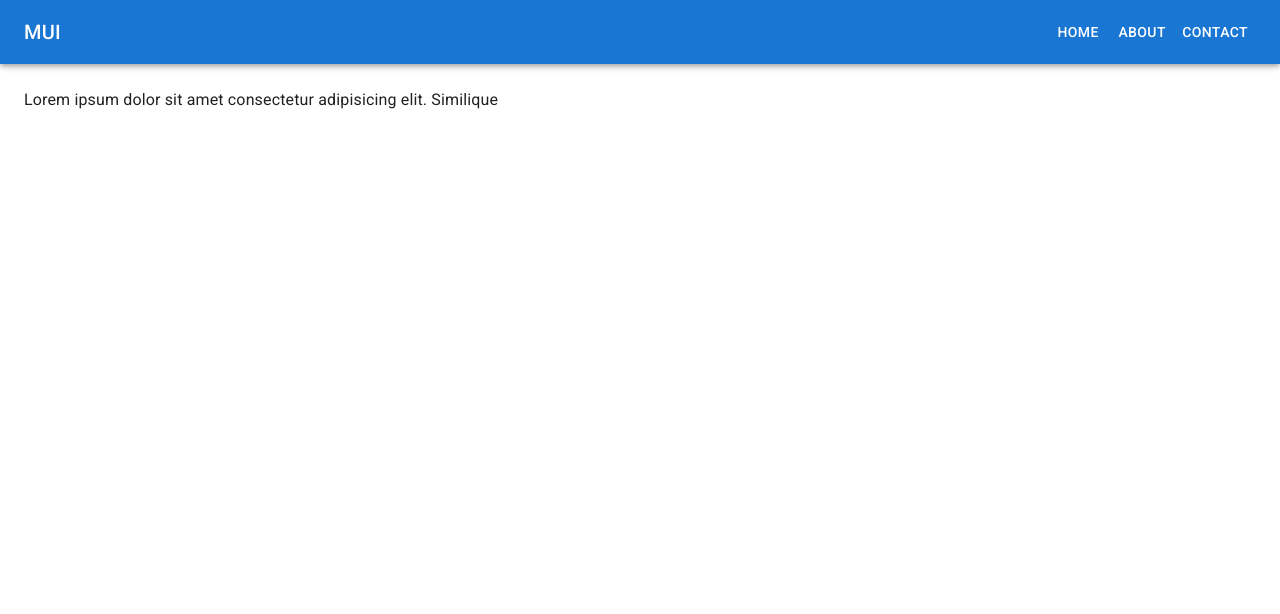
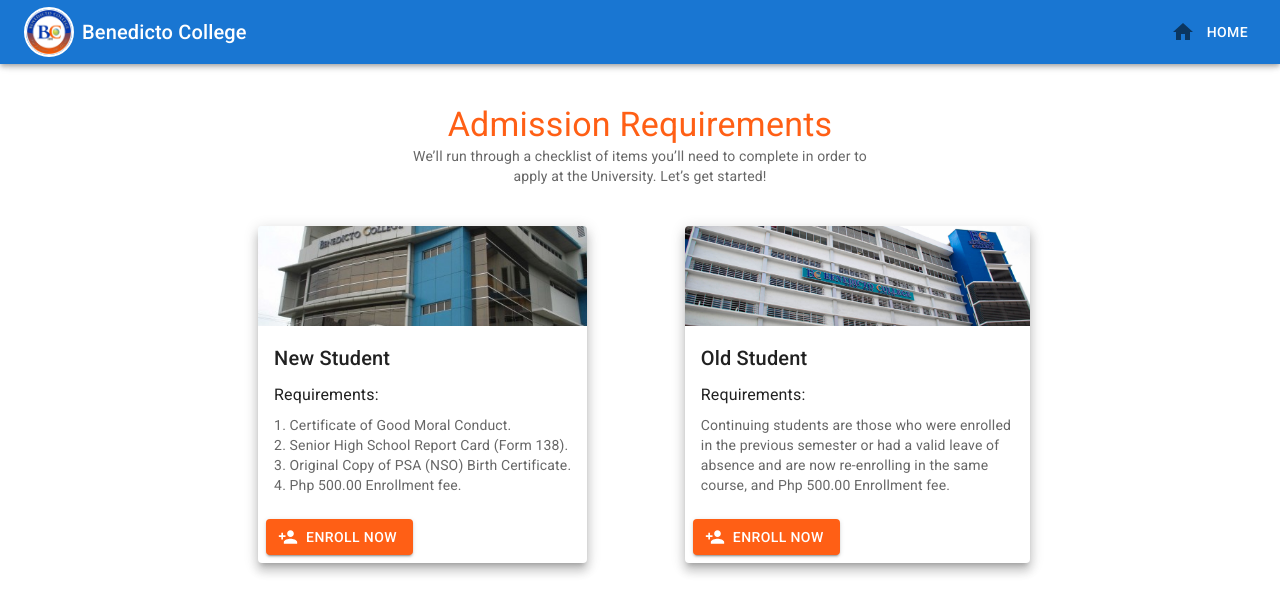
Before and after one commit to npcnon/UIUXPublic-Cebu-City-Campus, a React (Vite) app: page /EnrollmentPage in a window 1280 px wide. Shown: the top 614 px of the page. Built offline with nearby package versions, Linux system fonts and the light colour scheme.

Commit message:
Done EnrollmentPage and some changes of design but naay red na line ang landing page component

```diff
--- a/src/Pages/Home/components/AppAppbar.tsx
+++ b/src/Pages/Home/components/AppAppbar.tsx
@@ -11,12 +11,26 @@ import Drawer from "@mui/material/Drawer";
 import List from "@mui/material/List";
 import ListItem from "@mui/material/ListItem";
 import ListItemText from "@mui/material/ListItemText";
+import ListItemIcon from "@mui/material/ListItemIcon";
 import Box from "@mui/material/Box";
 import Button from "@mui/material/Button";
 import useMediaQuery from "@mui/material/useMediaQuery";
-import { Theme, useTheme } from "@mui/material/styles";
+import { useTheme } from "@mui/material/styles";
+//icon
+import HomeIcon from "@mui/icons-material/Home";
+import AccountCircleIcon from "@mui/icons-material/AccountCircle";
+import SchoolIcon from "@mui/icons-material/School";
+import RoomPreferencesIcon from "@mui/icons-material/RoomPreferences";
+import LocationOnIcon from "@mui/icons-material/LocationOn";
+import QuestionAnswerIcon from "@mui/icons-material/QuestionAnswer";
 
-const navItems = ["Home", "Courses", "Facilities", "Location", "Faq's"];
+const navItems = [
+  { label: "Home", icon: <HomeIcon /> }, //home icon
+  { label: "Course", icon: <SchoolIcon /> },
+  { label: "Facilities", icon: <RoomPreferencesIcon /> },
+  { label: "Location", icon: <LocationOnIcon /> },
+  { label: "Faq", icon: <QuestionAnswerIcon /> },
+];
 
 interface Props {
   window?: () => Window;
@@ -36,7 +50,7 @@ function HideOnScroll(props: Props) {
   );
 }
 
-export default function HiddenOnScroll(props: Props) {
+export default function AppAppBar(props: Props) {
   const theme = useTheme();
   const isMobile = useMediaQuery(theme.breakpoints.down("sm"));
   const [mobileOpen, setMobileOpen] = React.useState(false);
@@ -52,8 +66,11 @@ export default function HiddenOnScroll(props: Props) {
       </Typography>
       <List>
         {navItems.map((item) => (
-          <ListItem key={item} disablePadding>
-            <ListItemText primary={item} sx={{ textAlign: "center" }} />
+          <ListItem key={item.label} disablePadding>
+            {item.icon && (
+              <ListItemIcon sx={{ minWidth: 36 }}>{item.icon}</ListItemIcon>
+            )}
+            <ListItemText primary={item.label} sx={{ textAlign: "center" }} />
           </ListItem>
         ))}
       </List>
@@ -77,18 +94,38 @@ export default function HiddenOnScroll(props: Props) {
                 <MenuIcon />
               </IconButton>
             ) : null}
+
+            {/*image logo*/}
+            <img
+              src="/src/StaticFiles/Logo.jpg" // Replace with the actual path to your logo
+              alt="BC Logo"
+              style={{
+                width: "50px",
+                height: "50px",
+                borderRadius: "50%",
+                objectFit: "cover",
+                border: "2px solid #fff",
+                marginRight: "8px", // Adjust the margin as needed
+              }}
+            />
+
             <Typography
               variant="h6"
               component="div"
               sx={{ flexGrow: 1, display: { xs: "block", sm: "block" } }}
             >
-              BC LOGO
+              Benedicto College
             </Typography>
             {!isMobile ? (
               <Box sx={{ display: { xs: "none", sm: "block" } }}>
                 {navItems.map((item) => (
-                  <Button key={item} sx={{ color: "#fff" }}>
-                    {item}
+                  <Button key={item.label} sx={{ color: "#fff" }}>
+                    {item.icon && (
+                      <ListItemIcon sx={{ minWidth: 36 }}>
+                        {item.icon}
+                      </ListItemIcon>
+                    )}
+                    {item.label}
                   </Button>
                 ))}
               </Box>
--- a/src/Pages/Home/components/EnrollmentPage.tsx
+++ b/src/Pages/Home/components/EnrollmentPage.tsx
@@ -1,92 +1,145 @@
 import * as React from "react";
 import AppBar from "@mui/material/AppBar";
-import Box from "@mui/material/Box";
+import Toolbar from "@mui/material/Toolbar";
+import Typography from "@mui/material/Typography";
 import CssBaseline from "@mui/material/CssBaseline";
-import Divider from "@mui/material/Divider";
+import useScrollTrigger from "@mui/material/useScrollTrigger";
+import Slide from "@mui/material/Slide";
+import IconButton from "@mui/material/IconButton";
+import MenuIcon from "@mui/icons-material/Menu";
 import Drawer from "@mui/material/Drawer";
-import IconButton from "@mui/material/IconButton";
 import List from "@mui/material/List";
 import ListItem from "@mui/material/ListItem";
-import ListItemButton from "@mui/material/ListItemButton";
 import ListItemText from "@mui/material/ListItemText";
-import MenuIcon from "@mui/icons-material/Menu";
-import Toolbar from "@mui/material/Toolbar";
-import Typography from "@mui/material/Typography";
+import ListItemIcon from "@mui/material/ListItemIcon";
+import Box from "@mui/material/Box";
 import Button from "@mui/material/Button";
+import useMediaQuery from "@mui/material/useMediaQuery";
+import { useTheme } from "@mui/material/styles";
+//icon
+import HomeIcon from "@mui/icons-material/Home";
+import PersonAddIcon from "@mui/icons-material/PersonAdd";
+import ForwardIcon from "@mui/icons-material/Forward";
+//grid imports
+import Grid from "@mui/material/Grid";
+import { Link } from "react-router-dom";
+//card
+import Card from "@mui/material/Card";
+import CardContent from "@mui/material/CardContent";
+import CardMedia from "@mui/material/CardMedia";
+import { CardActionArea, CardActions } from "@mui/material";
+//sample pic imports
+import bcCebu from "../../../StaticFiles/benedicto_background.jpg";
+import bcmain from "../../../StaticFiles/bcmain.jpg";
+
+const navItems = [
+  { label: "home", icon: <HomeIcon /> }, //home icon
+];
 
 interface Props {
-  /**
-   * Injected by the documentation to work in an iframe.
-   * You won't need it on your project.
-   */
   window?: () => Window;
+  children: React.ReactElement;
 }
 
-const drawerWidth = 240;
-const navItems = ["Home", "About", "Contact"];
+function HideOnScroll(props: Props) {
+  const { children, window } = props;
+  const trigger = useScrollTrigger({
+    target: window ? window() : undefined,
+  });
 
-export default function DrawerAppBar(props: Props) {
-  const { window } = props;
+  return (
+    <Slide appear={false} direction="down" in={!trigger}>
+      {children}
+    </Slide>
+  );
+}
+
+export default function EnrollmentPage(props: Props) {
+  const theme = useTheme();
+  const isMobile = useMediaQuery(theme.breakpoints.down("sm"));
   const [mobileOpen, setMobileOpen] = React.useState(false);
 
   const handleDrawerToggle = () => {
-    setMobileOpen((prevState) => !prevState);
+    setMobileOpen(!mobileOpen);
   };
 
   const drawer = (
     <Box onClick={handleDrawerToggle} sx={{ textAlign: "center" }}>
       <Typography variant="h6" sx={{ my: 2 }}>
-        MUI
+        BC LOGO
       </Typography>
-      <Divider />
       <List>
         {navItems.map((item) => (
-          <ListItem key={item} disablePadding>
-            <ListItemButton sx={{ textAlign: "center" }}>
-              <ListItemText primary={item} />
-            </ListItemButton>
+          <ListItem key={item.label} disablePadding>
+            {item.icon && (
+              <ListItemIcon sx={{ minWidth: 36 }}>{item.icon}</ListItemIcon>
+            )}
+            <ListItemText primary={item.label} sx={{ textAlign: "center" }} />
           </ListItem>
         ))}
       </List>
     </Box>
   );
 
-  const container =
-    window !== undefined ? () => window().document.body : undefined;
-
   return (
-    <Box sx={{ display: "flex" }}>
+    <React.Fragment>
       <CssBaseline />
-      <AppBar component="nav">
+      <HideOnScroll {...props}>
+        <AppBar>
           <Toolbar>
+            {isMobile ? (
               <IconButton
                 color="inherit"
                 aria-label="open drawer"
                 edge="start"
                 onClick={handleDrawerToggle}
-            sx={{ mr: 2, display: { sm: "none" } }}
+                sx={{ mr: 2 }}
               >
                 <MenuIcon />
               </IconButton>
+            ) : null}
+
+            {/*image logo*/}
+            <img
+              src="/src/StaticFiles/Logo.jpg" // Replace with the actual path to your logo
+              alt="BC Logo"
+              style={{
+                width: "50px",
+                height: "50px",
+                borderRadius: "50%",
+                objectFit: "cover",
+                border: "2px solid #fff",
+                marginRight: "8px", // Adjust the margin as needed
+              }}
+            />
+
             <Typography
               variant="h6"
               component="div"
-            sx={{ flexGrow: 1, display: { xs: "none", sm: "block" } }}
+              sx={{ flexGrow: 1, display: { xs: "block", sm: "block" } }}
             >
-            MUI
+              Benedicto College
             </Typography>
+            {!isMobile ? (
               <Box sx={{ display: { xs: "none", sm: "block" } }}>
                 {navItems.map((item) => (
-              <Button key={item} sx={{ color: "#fff" }}>
-                {item}
+                  <Button key={item.label} sx={{ color: "#fff" }}>
+                    {item.icon && (
+                      <ListItemIcon sx={{ minWidth: 36 }}>
+                        {item.icon}
+                      </ListItemIcon>
+                    )}
+                    {item.label}
                   </Button>
                 ))}
               </Box>
+            ) : null}
           </Toolbar>
         </AppBar>
+      </HideOnScroll>
+      <Toolbar />
       <nav>
         <Drawer
-          container={container}
           variant="temporary"
           open={mobileOpen}
           onClose={handleDrawerToggle}
@@ -95,21 +148,143 @@ export default function DrawerAppBar(props: Props) {
           }}
           sx={{
             display: { xs: "block", sm: "none" },
-            "& .MuiDrawer-paper": {
-              boxSizing: "border-box",
-              width: drawerWidth,
-            },
+            "& .MuiDrawer-paper": { boxSizing: "border-box", width: 240 },
           }}
         >
           {drawer}
         </Drawer>
       </nav>
-      <Box component="main" sx={{ p: 3 }}>
-        <Toolbar />
-        <Typography>
-          Lorem ipsum dolor sit amet consectetur adipisicing elit. Similique
+
+      <Typography
+        variant="h4"
+        textAlign="center"
+        sx={{
+          flexGrow: 1,
+          mt: 5,
+          color: "#FF5F15",
+          display: { xs: "block", sm: "block" },
+        }}
+      >
+        Admission Requirements
       </Typography>
-      </Box>
-    </Box>
+      <Typography
+        variant="body2"
+        textAlign="center"
+        color="text.secondary"
+        sx={{ flexGrow: 1, mb: 2, display: { xs: "block", sm: "block" } }}
+      >
+        We’ll run through a checklist of items you’ll need to complete in order
+        to <br /> apply at the University. Let’s get started!
+      </Typography>
+
+      <Grid container spacing={3} justifyContent="center" sx={{ mt: 1, mb: 3 }}>
+        <Grid
+          item
+          xs={12}
+          md={6}
+          lg={4}
+          sx={{
+            display: "flex",
+            flexDirection: "column",
+            alignItems: "center",
+          }}
+        >
+          <Link to="/Enrollment" style={{ textDecoration: "none" }}>
+            <Card sx={{ maxWidth: 345, boxShadow: 8 }}>
+              <CardActionArea>
+                <CardMedia
+                  component="img"
+                  height="100"
+                  image={bcmain}
+                  alt="school"
+                />
+                <CardContent>
+                  <Typography gutterBottom variant="h6" component="div">
+                    New Student
+                  </Typography>
+                  <Typography gutterBottom variant="subtitle1" component="div">
+                    Requirements:
+                  </Typography>
+                  <Typography variant="body2" color="text.secondary">
+                    1. Certificate of Good Moral Conduct. <br />
+                    2. Senior High School Report Card (Form 138). <br />
+                    3. Original Copy of PSA (NSO) Birth Certificate. <br />
+                    4. Php 500.00 Enrollment fee.
+                  </Typography>
+                </CardContent>
+              </CardActionArea>
+              <CardActions>
+                <Button
+                  variant="contained"
+                  startIcon={<PersonAddIcon />}
+                  sx={{
+                    backgroundColor: "#FF5F15", // Custom background color
+                    color: "#FFFFFF", // Custom text color
+                    "&:hover": {
+                      backgroundColor: "#FFA500", // Custom hover color
+                    },
+                  }}
+                >
+                  Enroll Now
+                </Button>
+              </CardActions>
+            </Card>
+          </Link>
+        </Grid>
+        <Grid
+          item
+          xs={12}
+          md={6}
+          lg={4}
+          sx={{
+            display: "flex",
+            flexDirection: "column",
+            alignItems: "center",
+          }}
+        >
+          <Link to="/Sign-in" style={{ textDecoration: "none" }}>
+            <Card sx={{ maxWidth: 345, boxShadow: 8 }}>
+              <CardActionArea>
+                <CardMedia
+                  component="img"
+                  height="100"
+                  image={bcCebu}
+                  alt="school"
+                />
+                <CardContent>
+                  <Typography gutterBottom variant="h6" component="div">
+                    Old Student
+                  </Typography>
+                  <Typography gutterBottom variant="subtitle1" component="div">
+                    Requirements:
+                  </Typography>
+                  <Typography variant="body2" color="text.secondary">
+                    Continuing students are those who were enrolled in the
+                    previous semester or had a valid leave of absence and are
+                    now re-enrolling in the same course, and Php 500.00
+                    Enrollment fee.
+                  </Typography>
+                </CardContent>
+              </CardActionArea>
+              <CardActions>
+                <Button
+                  variant="contained"
+                  startIcon={<PersonAddIcon />}
+                  sx={{
+                    backgroundColor: "#FF5F15", // Custom background color
+                    color: "#FFFFFF", // Custom text color
+                    "&:hover": {
+                      backgroundColor: "#FFA500", // Custom hover color
+                    },
+                  }}
+                >
+                  Enroll Now
+                </Button>
+              </CardActions>
+            </Card>
+          </Link>
+        </Grid>
+      </Grid>
+    </React.Fragment>
   );
 }
```
Also changed, not shown: src/Pages/Home/components/Hero.tsx (+19 -11 lines), src/StaticFiles/Logo.jpg (added), src/StaticFiles/bcmain.jpg (added). Lines whose indentation alone changed are shown as unchanged.
